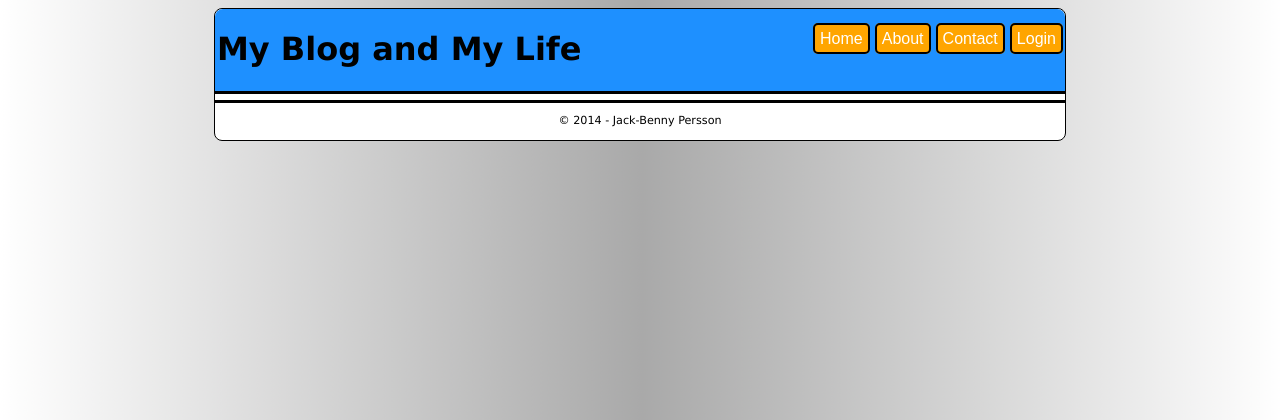
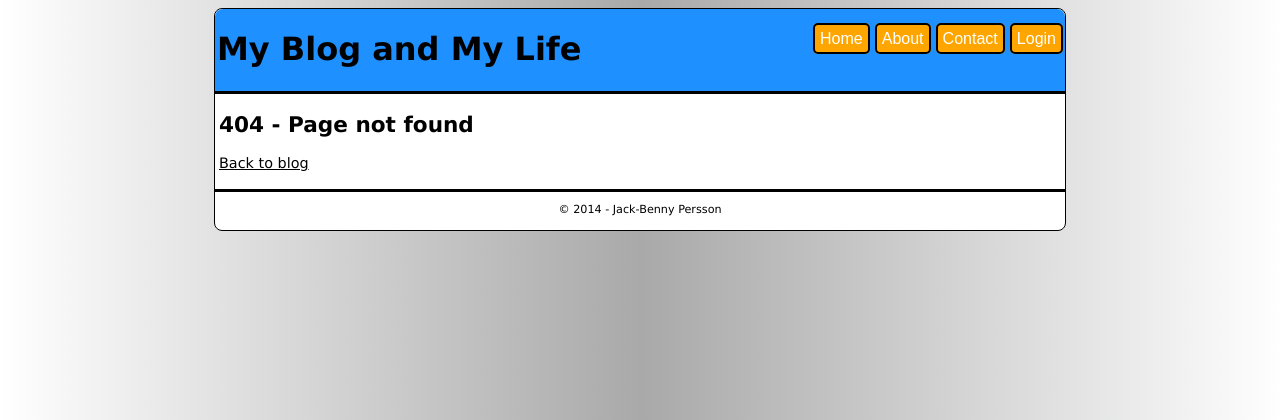
Before and after one commit to jackbenny/simplog, a PHP site: page /index.php?content=404 in a window 1280 px wide. Shown: the top 420 px of the page. Run offline with PHP 8.4, Linux system fonts and the light colour scheme.

Commit message:
Moved content.php to includes dir, created a 404-page and a last resort to a default page (404)

```diff
--- /dev/null
+++ b/content/404.html
@@ -0,0 +1,4 @@
+<h2>404 - Page not found</h2>
+<p>
+<a href="index.php">Back to blog</a>
+</p>
--- a/content.php
+++ b/includes/content.php
@@ -21,6 +21,11 @@ class Page
         $this->name . "</a></li>\n");
     }
 
+    public function getFile()
+    {
+        return $this->filename;
+    }
+
     // For future-uses...
     public function getName()
     {
--- a/index.php
+++ b/index.php
@@ -19,7 +19,7 @@
 
 -->
 <?php
-require ("content.php");
+require ("includes/content.php");
 require ("includes/htmlcode.php");
 require ("includes/config.php");
 require ("includes/miscfunc.php");
@@ -28,6 +28,7 @@ require ("includes/miscfunc.php");
    First argument is the name of link as it should appear in the menu, second
    argument is the filename of file in content/ without directory, slashed etc.
    */
+$pageNotFound = new Page("404", "404.html");
 $aboutPage = new Page("About", "about.html");
 $contactPage = new Page("Contact", "contact.html");
 ?>
@@ -69,6 +70,8 @@ $contactPage = new Page("Contact", "contact.html");
             if (isset($_GET['content']))
             {
                 $content = $_GET['content'];
+
+                // Function to remove directories
                 function nodir($item)
                 {
                     return (!is_dir(Page::$contentFolder . $item));
@@ -78,14 +81,18 @@ $contactPage = new Page("Contact", "contact.html");
 
                 $files = (array_filter($dirContent, "nodir"));
 
+                // Iterate through all the files for a match (from ?content=)
                 foreach($files as $file)
                 {
                     preg_match_all("/[a-z_\-0-9]*/i", $file, $withoutExt);
                     if ($withoutExt[0][0] == $content)
                     {
                          include (Page::$contentFolder . $file);
+                         terminate();
                     }
                 }
+                // If no match was found, display a default page (here 404)
+                include (Page::$contentFolder . $pageNotFound->getFile());
                 terminate();
             }
             // Subpage content ends
--- a/stylesheet.css
+++ b/stylesheet.css
@@ -92,13 +92,13 @@ body
 a:link
 {
     color:#000000;
-    text-decoration:none;
+    text-decoration:underline;
 }
 
 a:hover
 {
     color:#000000;
-    text-decoration:underline;
+    text-decoration:none;
 }
 
 a:visited
```
